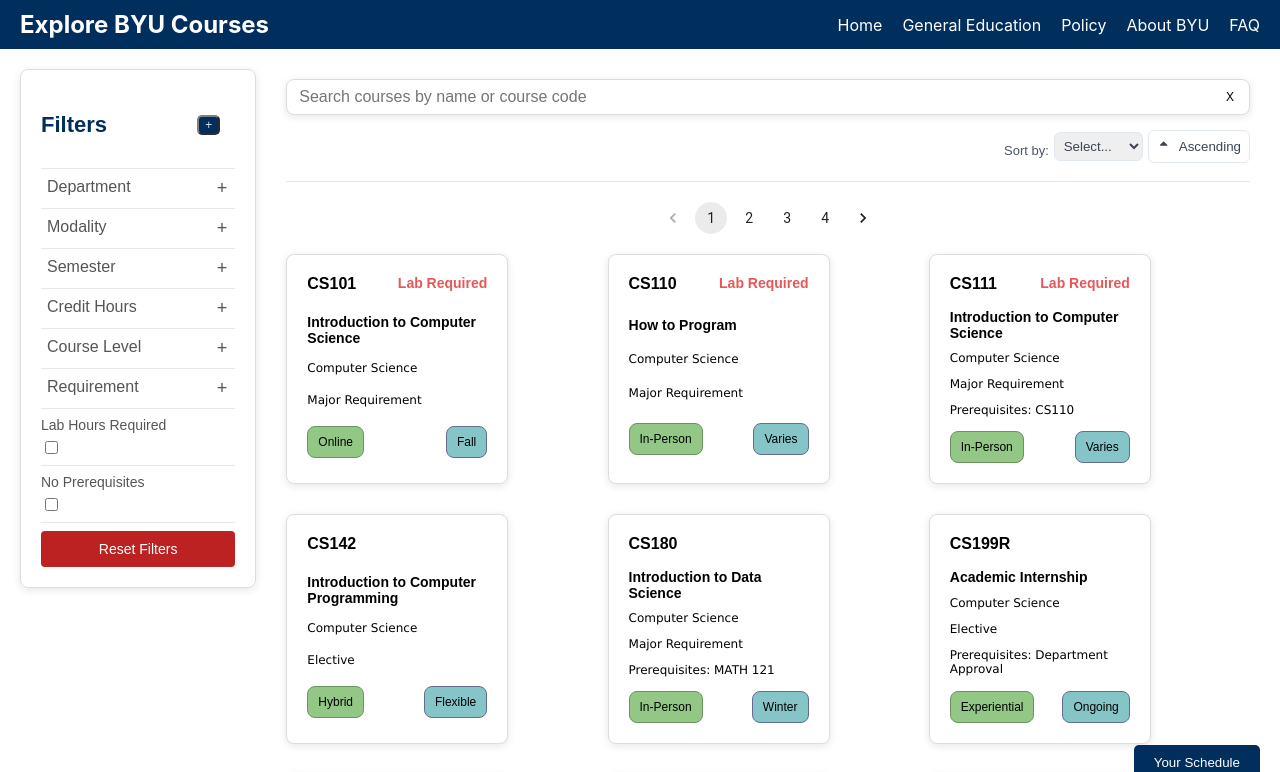
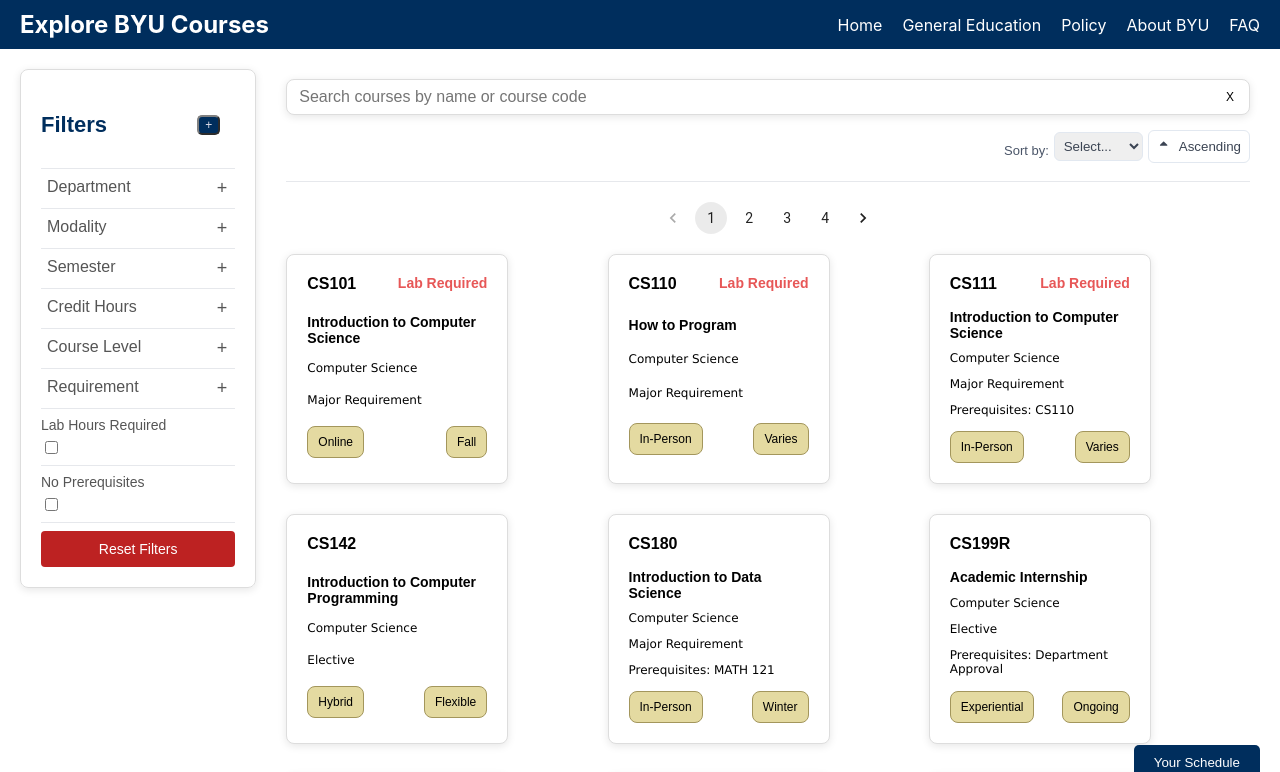
Before and after one commit to Wimplende2000/CS356PrototypeCOPY, a React (Create React App) app: page / in a window 1280 px wide. Shown: the top 772 px of the page. Built offline with nearby package versions, Linux system fonts and the light colour scheme.

Commit message:
fixed colorspace

```diff
--- a/src/styleFiles/courseSearch.css
+++ b/src/styleFiles/courseSearch.css
@@ -92,9 +92,9 @@
   }
   .modality {
     padding: 8px 10px;
-    border: 1px solid rgb(108, 146, 98);
+    border: 1px solid rgb(163, 150, 92);
     border-radius: 8px;
-    background-color: rgb(147, 199, 134);
+    background-color: #e4daa1;
     text-align: center;
     justify-self: baseline;
     font-size: 12px;
@@ -119,9 +119,9 @@
   .semester {
     grid-column: 2;
     padding: 8px 10px;
-    border: 1px solid rgb(98, 109, 146);
+    border: 1px solid rgb(163, 150, 92);
     border-radius: 8px;
-    background-color: rgb(134, 197, 199);
+    background-color: #e4daa1;
     text-align: center;
     justify-self: end;
     font-size: 12px;
```
